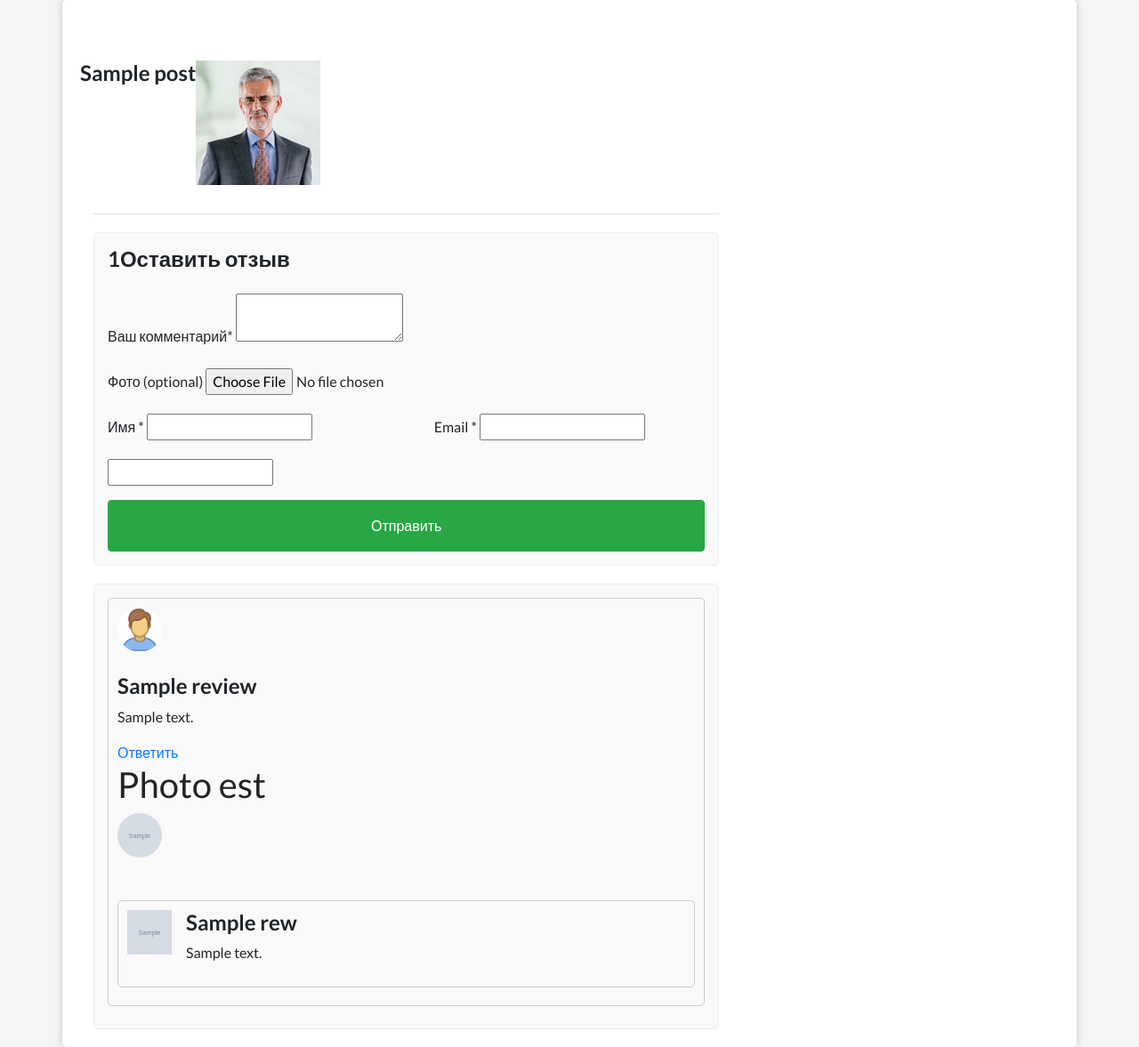
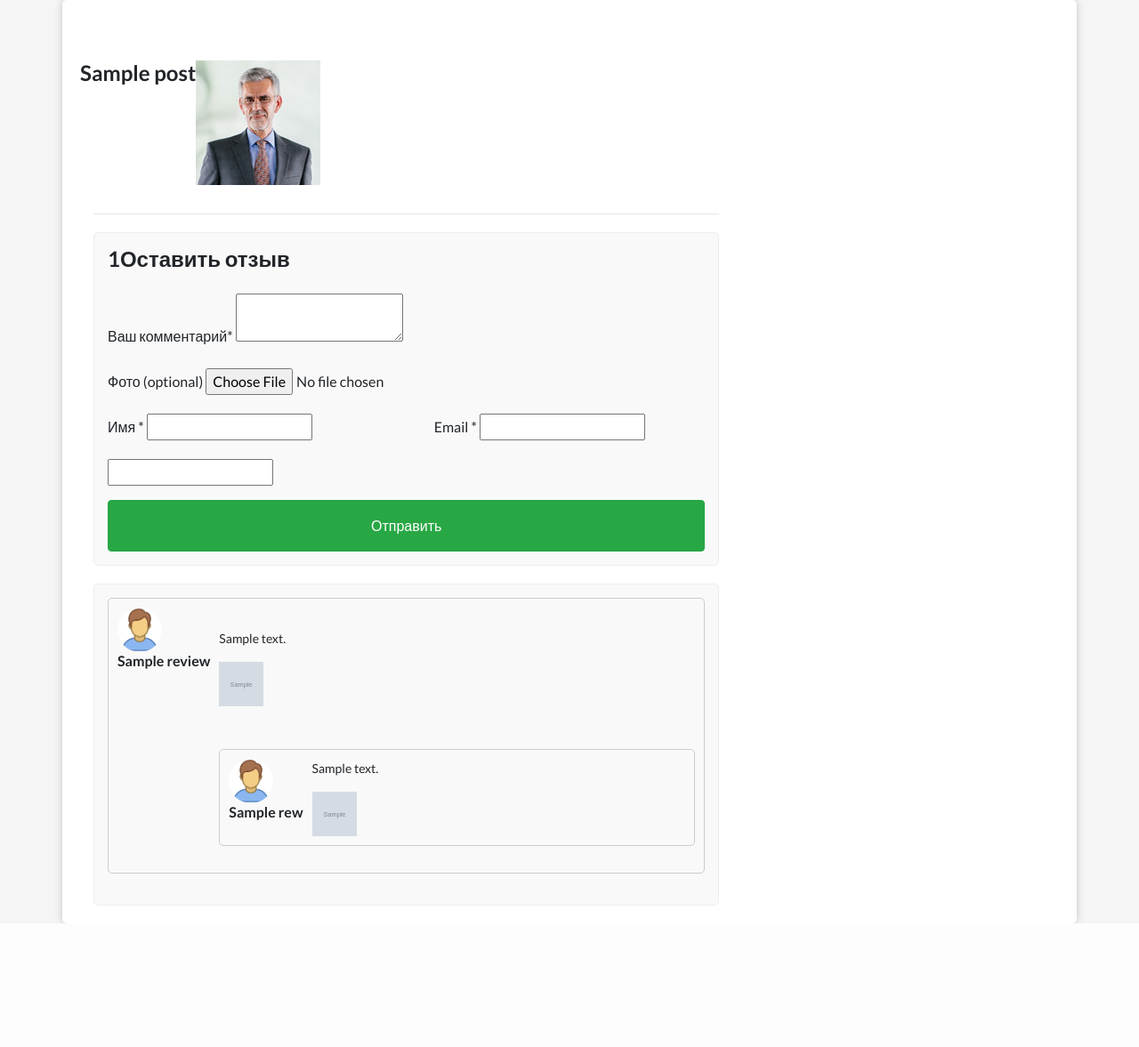
Before and after one commit to RamazanAyazbek/TaskSendComment, a Django app: template templates/main/post_detail.html in a window 1280 px wide. Shown: the whole page at 89% size. After the commit the page ends 1038 px from the top, so only its background shows below. Run offline with Django 4.2, Linux system fonts and the light colour scheme; the template is opened without the code that fills it: most values are stand-ins (such as "Sample title", 1, 10 or a date in 2020); grey boxes marked "Sample" are stand-in pictures; form fields are guessed from the names that the template uses; some libraries are stand-ins or nearby versions.

Commit message:
second commit

```diff
--- a/main/models.py
+++ b/main/models.py
@@ -19,7 +19,7 @@ class Review(models.Model):
     text=models.TextField("Сообщение", max_length=500)
     parent=models.ForeignKey('self', verbose_name="Родитель",  on_delete=models.SET_NULL, blank=True, null=True)
     post=models.ForeignKey(Post, verbose_name="пост", on_delete=models.CASCADE)
-    photo = models.ImageField("Фото", upload_to='review_photos/', blank=True, null=True)  #
+    photo = models.ImageField("Фото", upload_to='review_photos/')  #
     def __str__(self):
         return f'{self.name} - {self.post}'
 
--- a/main/views.py
+++ b/main/views.py
@@ -12,11 +12,12 @@ class PostDetialView(DetailView):
     def get_context_data(self, **kwargs):
         context = super().get_context_data(**kwargs)
         context["form"] =ReviewForm()
+
         return context
 
 class AddReview(View):
     def post(self, request, pk):
-        form = ReviewForm(request.POST)
+        form = ReviewForm(request.POST, request.FILES)
         post=Post.objects.get(id=pk)
         if form.is_valid:
             form=form.save(commit=False)
--- a/templates/main/post_detail.html
+++ b/templates/main/post_detail.html
@@ -98,6 +98,77 @@
             <div class="comments-section">
                 {% for review in post.get_review %}
                 <div class="comment">
+                    <div class="commenter-info">
+                        <img src="{% static 'images/commentroditel.png' %}" class="mr-3 img-fluid"
+                            style="width:50px; height:50px; border-radius:50%;" alt="image">
+                        <h5 class="post-title">{{ review.name }}</h5>
+                    </div>
+                    <div class="media-body mt-4">
+                        <p>{{ review.text }}</p>
+                        {% if review.photo %}
+                        <img src="{{ review.photo.url }}" style="width:50px; height:50px; " class="img-fluid"
+                            alt="comment-photo">
+                        {% endif %}
+                        {% for rew in review.review_set.all %}
+                        <div class="media mt-5 comment">
+                            <div class="commenter-info">
+                                <img src="{% static 'images/commentroditel.png' %}" class="mr-3 img-fluid"
+                                    style="width:50px; height:50px; border-radius:50%;" alt="image">
+                                <h5 class="post-title">{{ rew.name }}</h5>
+                            </div>
+                            <div class="media-body">
+                                <p>{{ rew.text }}</p>
+                                {% if rew.photo %}
+                                <img src="{{ rew.photo.url }}" style="width:50px; height:50px;" class="img-fluid"
+                                    alt="comment-photo">
+                                {% endif %}
+                            </div>
+                        </div>
+                        {% endfor %}
+                    </div>
+                </div>
+                {% endfor %}
+            </div>
+
+            <style>
+                .comment {
+                    display: flex;
+                    margin-bottom: 20px;
+                }
+
+                .commenter-info {
+                    display: flex;
+                    flex-direction: column;
+                    align-items: flex-start;
+                    margin-right: 10px;
+                }
+
+                .commenter-info img {
+                    width: 50px;
+                    height: 50px;
+                    border-radius: 50%;
+                }
+
+                .commenter-info h5 {
+                    font-size: 16px;
+                    margin: 0;
+                }
+
+                .media-body p {
+                    font-size: 14px;
+                }
+
+                .commenter-info img, .media-body img {
+                    max-width: 50px;
+                    max-height: 50px;
+                    /* border-radius: 50%; */
+                }
+            </style>
+
+
+            <!-- <div class="comments-section">
+                {% for review in post.get_review %}
+                <div class="comment">
                     <img src="{% static 'images/commentroditel.png' %}" class="mr-3 img-fluid"
                         style="width:50px; height:50px; border-radius:50%;" alt="image">
                     <div class="media-body mt-4">
@@ -105,7 +176,6 @@
                         <p>{{ review.text }}</p>
                         <a href="#formReview" onclick="addReview('{{review.name}}', '{{review.id}}')">Ответить</a>
                         {% if review.photo %}
-                        <h1>Photo est</h1>
                         <img src="{{ review.photo.url }}" style="width:50px; height:50px; border-radius:50%;" class="img-fluid"
                             alt="comment-photo">
                         {% endif %}
@@ -129,7 +199,7 @@
                     </div>
                 </div>
                 {% endfor %}
-            </div>
+            </div> -->
 
             <!-- <div class="comments-section">
                 {% for review in post.get_review %}
```
Also changed, not shown: db.sqlite3, media/review_photos/Kennedy.jpg (added), media/review_photos/Kennedy_I80vn7M.jpg (added), media/review_photos/Kennedy_j8S8XUo.jpg (added), media/review_photos/commment-removebg-preview.png (added), media/review_photos/commment.jpg (added).
